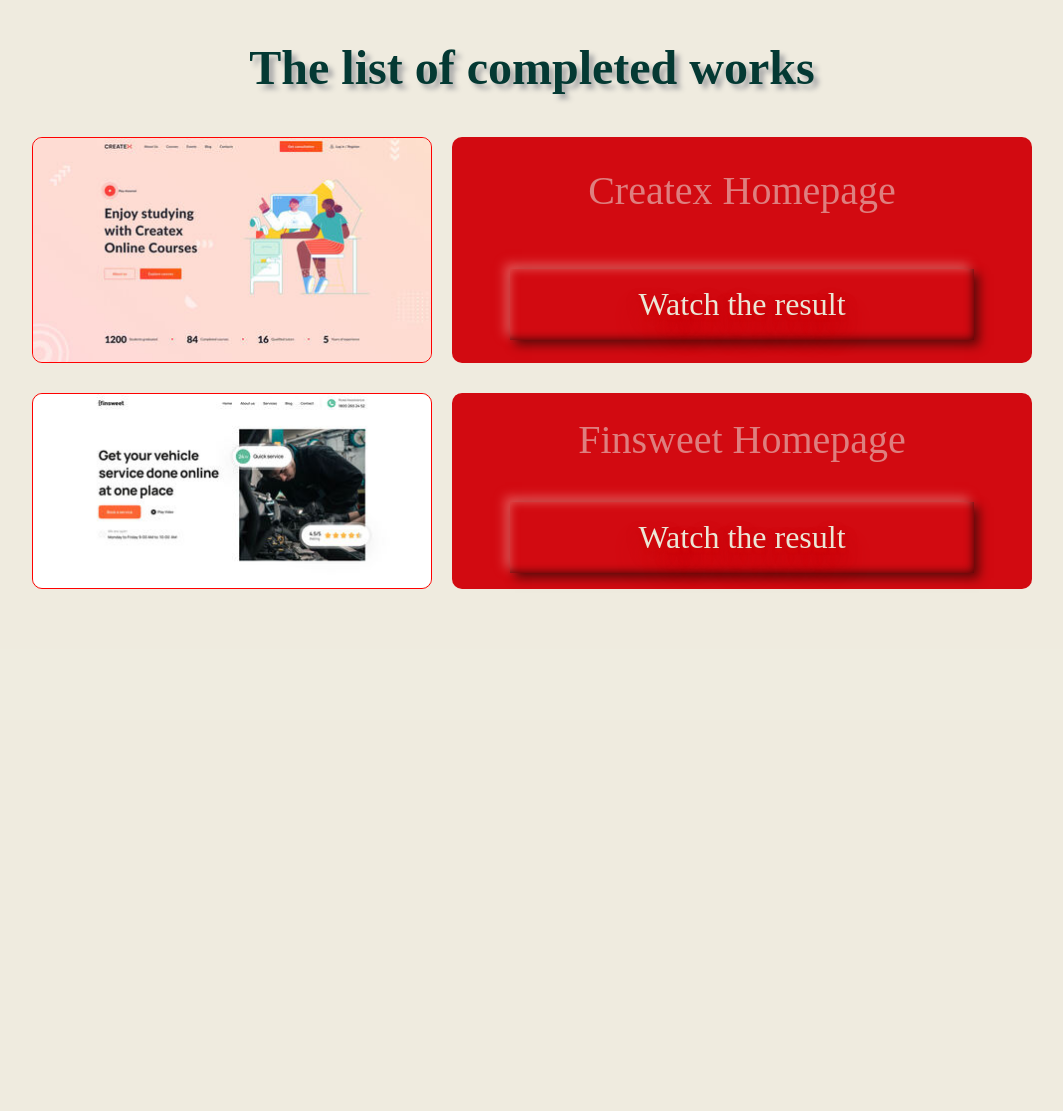
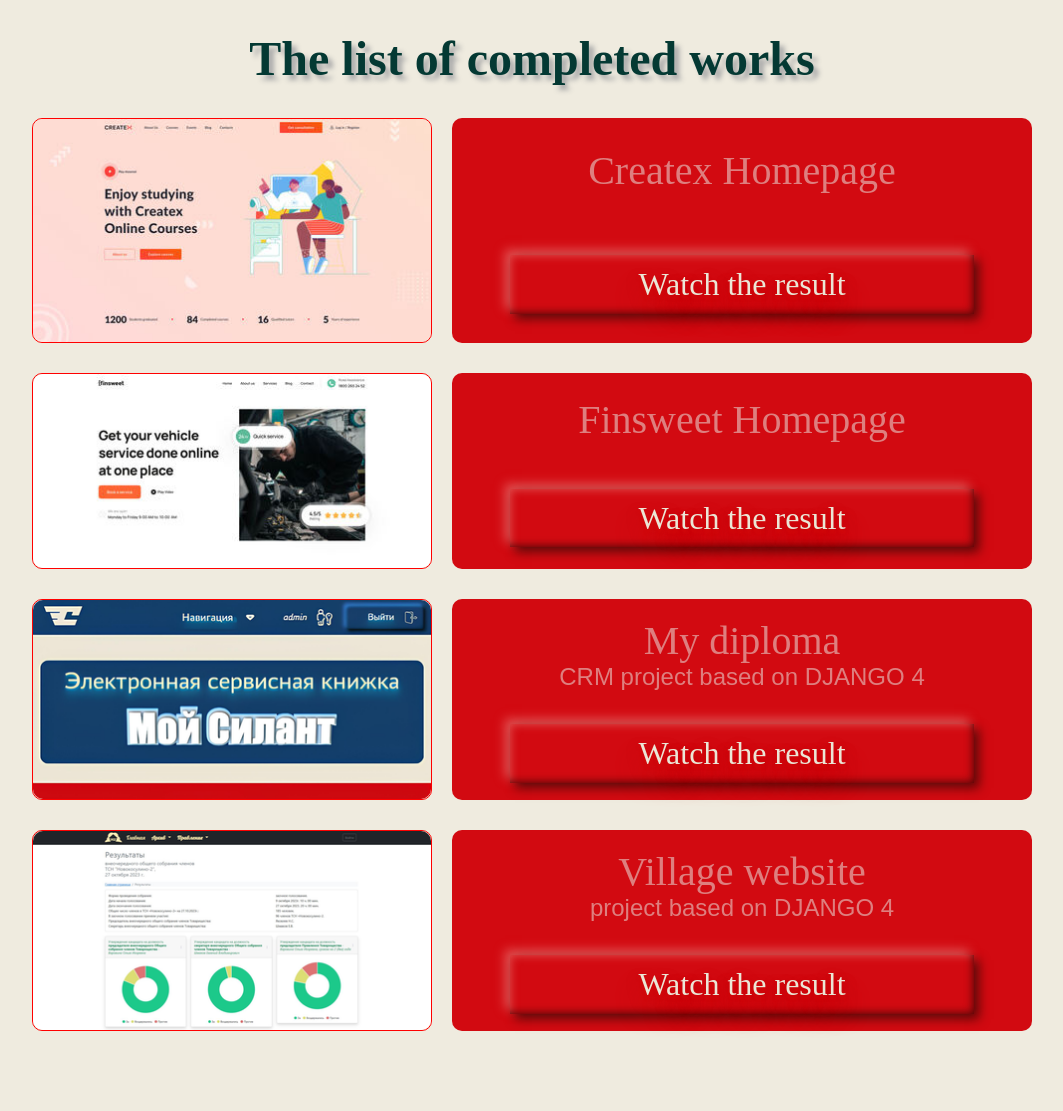
Before and after one commit to Gaidysheff/CV_new, a Django app: page /portfolio/ in a window 1280 px wide. Shown: the part 114-1225 px from the top of the page, without its empty margins (108-1171 px from the left). Before the commit the page ends 703 px from the top, so only its background shows below. Run offline with Django 4.2, Linux system fonts and the light colour scheme; some web fonts are replaced.

Commit message:
Diploma sample is added

```diff
--- a/Resume/cv/static/cv/scss/portfolio.scss
+++ b/Resume/cv/static/cv/scss/portfolio.scss
@@ -8,7 +8,7 @@
   &__area {
     width: 100%;
     padding: 30px;
-    line-height: 1.6;
+    line-height: 1.2;
     // background-color: rgba(255, 255, 255, 0.7);
     font-family: "Pattaya";
     color: rgb(4, 57, 51);
@@ -62,6 +62,14 @@
   &__link_title {
     text-align: center;
     font-size: 2.5rem;
+    color: #de7f7f;
+  }
+
+  &__link_subtitle {
+    text-align: center;
+    font-family: Arial, Helvetica, sans-serif;
+    font-size: 1.5rem;
+    line-height: 1;
     color: #de7f7f;
   }
 
@@ -158,6 +166,10 @@
       font-size: 2.2rem;
     }
 
+    &__link_subtitle {
+      font-size: 1.2rem;
+    }
+
     &__link_btn {
       font-size: 1.8rem;
     }
@@ -176,6 +188,12 @@
 
     &__link_title {
       font-size: 1.5rem;
+      line-height: 1.6;
+    }
+
+    &__link_subtitle {
+      font-size: 1rem;
+      line-height: 1.2;
     }
 
     &__link_btn {
@@ -205,6 +223,10 @@
 
     &__link_title {
       font-size: 1.1rem;
+    }
+
+    &__link_subtitle {
+      font-size: 0.8rem;
     }
 
     &__link_btn {
--- a/Resume/cv/templates/cv/portfolio.html
+++ b/Resume/cv/templates/cv/portfolio.html
@@ -19,7 +19,7 @@
           <div class="portfolio__link_title font-effect-emboss">
             Createx Homepage
           </div>
-          <a href="#" class="portfolio__link_btn">Watch the result</a>
+          <a href="https://createx.gaidysheff.store" target="_blank" rel="noopener" class="portfolio__link_btn">Watch the result</a>
         </div>
       </div>
       <!-- --- Sample No.2 --- -->
@@ -38,7 +38,47 @@
           <div class="portfolio__link_title font-effect-emboss">
             Finsweet Homepage
           </div>
-          <a href="#" class="portfolio__link_btn">Watch the result</a>
+          <a href="https://finsweet.gaidysheff.store" target="_blank" rel="noopener" class="portfolio__link_btn">Watch the result</a>
+        </div>
+      </div>
+            <!-- --- Sample No.3 --- -->
+      <div class="portfolio__sample">
+        <div class="portfolio__sample_image">
+          <a href="{% url 'portfolio_diploma' %}" target="_blank">
+            <span class="tooltip-center">
+            <img
+              src="{% static 'cv/images/portfolio/diploma-thumbnail.png' %}"
+              alt="Portfolio icon"
+            />
+            <span class="tooltiptext-center">Click to watch the screenshot of the page</span>
+          </a>
+        </div>
+        <div class="portfolio__link_inner">
+          <div class="portfolio__link_title font-effect-emboss">
+            My diploma
+            <p class="portfolio__link_subtitle font-effect-emboss">CRM project based on DJANGO 4</p>
+          </div>
+          <a href="https://diploma.gaidysheff.store/" target="_blank" rel="noopener" class="portfolio__link_btn">Watch the result</a>
+        </div>
+      </div>
+      <!-- --- Sample No.4 --- -->
+      <div class="portfolio__sample">
+        <div class="portfolio__sample_image">
+          <a href="{% url 'portfolio_diploma' %}" target="_blank">
+            <span class="tooltip-center">
+            <img
+              src="{% static 'cv/images/portfolio/Novokosulino_thumbnail.png' %}"
+              alt="Portfolio icon"
+            />
+            <span class="tooltiptext-center">Click to watch the screenshot of the page</span>
+          </a>
+        </div>
+        <div class="portfolio__link_inner">
+          <div class="portfolio__link_title font-effect-emboss">
+            Village website
+            <p class="portfolio__link_subtitle font-effect-emboss">project based on DJANGO 4</p>
+          </div>
+          <a href="https://novokosulino.gaidysheff.store/charts/" target="_blank" rel="noopener" class="portfolio__link_btn">Watch the result</a>
         </div>
       </div>
       <!-- --------- -->
--- a/Resume/cv/urls.py
+++ b/Resume/cv/urls.py
@@ -12,4 +12,5 @@
     path('portfolio/', views.portfolio, name='portfolio'),
     path('portfolio_createx/', views.portfolio_createx, name='portfolio_createx'),
     path('portfolio_finsweet/', views.portfolio_finsweet, name='portfolio_finsweet'),
+    path('portfolio_diploma/', views.portfolio_diploma, name='portfolio_diploma'),
 ]
--- a/Resume/cv/views.py
+++ b/Resume/cv/views.py
@@ -69,3 +69,9 @@
         'title': 'Finsweet Sample'
     }
     return render(request, 'cv/portfolio_finsweet.html', context)
+
+def portfolio_diploma(request):
+    context = {
+        'title': 'My Diploma project'
+    }
+    return render(request, 'cv/portfolio_diploma.html', context)
```
Also changed, not shown: Resume/cv/templates/cv/portfolio_diploma.html (added, +22 -0 lines), Resume/cv/templates/cv/portfolio_novokosulino.html (added, +22 -0 lines), Resume/cv/static/cv/css/main_styles.css, Resume/cv/static/cv/images/portfolio/Novokosulino.jpg (added), Resume/cv/static/cv/images/portfolio/Novokosulino_thumbnail.png (added), Resume/cv/static/cv/images/portfolio/diploma-thumbnail.png (added), Resume/cv/static/cv/images/portfolio/diploma.jpg (added).
